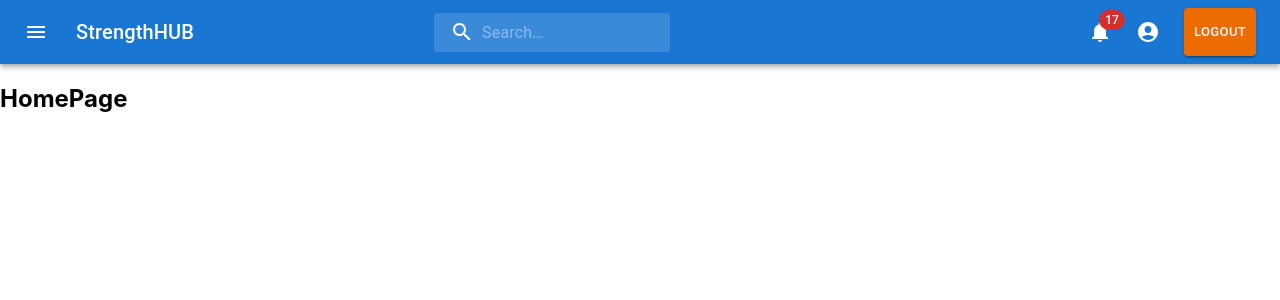
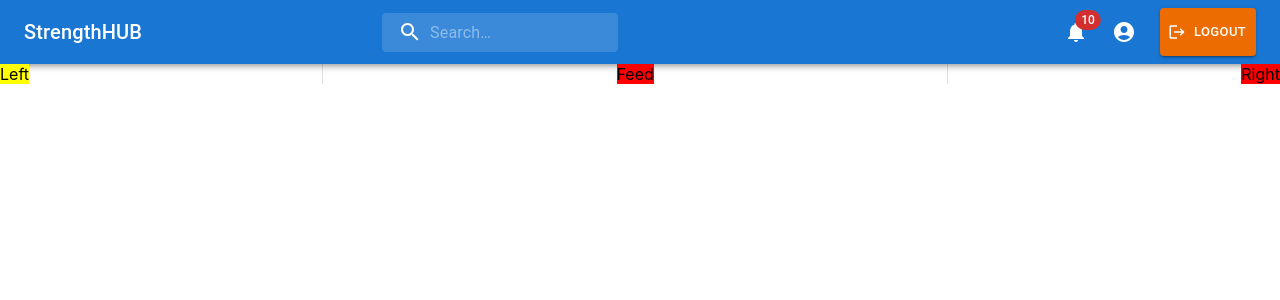
Before and after one commit to PAF-IT3030/JUN_WE_140, a React (Create React App) app in the folder frontend/: page /home in a window 1280 px wide. Shown: the top 300 px of the page. Built offline with nearby package versions, Linux system fonts and the light colour scheme.

Commit message:
Create home page structure.

```diff
--- /dev/null
+++ b/frontend/src/Components/Feed.js
@@ -0,0 +1,12 @@
+import { Box } from '@mui/material'
+import React from 'react'
+
+function Feed() {
+  return (
+    <Box sx={{backgroundColor:"red"}}>
+      Feed
+    </Box>
+  )
+}
+
+export default Feed
--- a/frontend/src/Components/NavBar.js
+++ b/frontend/src/Components/NavBar.js
@@ -1,5 +1,6 @@
 import {AppBar, IconButton, Toolbar, Typography} from '@mui/material'
 import logo from '../Images/logo.jpg'
+
 function NavBar() {
   return (
     <AppBar position='static'>
--- a/frontend/src/Components/PrimarySearchAppBar.js
+++ b/frontend/src/Components/PrimarySearchAppBar.js
@@ -12,8 +12,8 @@ import Menu from "@mui/material/Menu";
 import MenuIcon from "@mui/icons-material/Menu";
 import SearchIcon from "@mui/icons-material/Search";
 import AccountCircle from "@mui/icons-material/AccountCircle";
-import MailIcon from "@mui/icons-material/Mail";
 import NotificationsIcon from "@mui/icons-material/Notifications";
+import LogoutIcon from '@mui/icons-material/Logout';
 import MoreIcon from "@mui/icons-material/MoreVert";
 import { Button } from "@mui/material";
 
@@ -150,15 +150,7 @@ export default function PrimarySearchAppBar() {
     <Box sx={{ flexGrow: 1 }}>
       <AppBar position="static">
         <Toolbar>
-          <IconButton
-            size="large"
-            edge="start"
-            color="inherit"
-            aria-label="open drawer"
-            sx={{ mr: 2 }}
-          >
-            <MenuIcon />
-          </IconButton>
+
           <Typography
             variant="h6"
             noWrap
@@ -183,7 +175,7 @@ export default function PrimarySearchAppBar() {
               aria-label="show 17 new notifications"
               color="inherit"
             >
-              <Badge badgeContent={17} color="error">
+              <Badge badgeContent={10} color="error">
                 <NotificationsIcon />
               </Badge>
             </IconButton>
@@ -198,7 +190,7 @@ export default function PrimarySearchAppBar() {
             >
               <AccountCircle />
             </IconButton>
-           <Button variant="contained" color="warning" size="small" sx={{marginLeft:3}}>
+           <Button startIcon={<LogoutIcon/>} variant="contained" color="warning" size="small" sx={{marginLeft:3}}>
             Logout
            </Button>
           </Box>
--- /dev/null
+++ b/frontend/src/Components/RightSideBar.js
@@ -0,0 +1,8 @@
+import { Box } from "@mui/material";
+import React from "react";
+
+function RightSideBar() {
+  return <Box sx={{ backgroundColor: "red" }}>Right</Box>;
+}
+
+export default RightSideBar;
--- /dev/null
+++ b/frontend/src/Components/SideBar.js
@@ -0,0 +1,12 @@
+import { Box } from '@mui/material'
+import React from 'react'
+
+function SideBar() {
+  return (
+    <Box sx={{backgroundColor:"yellow"}}>
+        Left
+    </Box>
+  )
+}
+
+export default SideBar
--- a/frontend/src/Pages/HomePage.js
+++ b/frontend/src/Pages/HomePage.js
@@ -1,15 +1,26 @@
-import React from 'react'
-import NavBar from '../Components/NavBar'
-import PrimarySearchAppBar from '../Components/PrimarySearchAppBar'
+import React from "react";
+import { Box, Divider, Grid, Stack } from "@mui/material";
+import PrimarySearchAppBar from "../Components/PrimarySearchAppBar";
+import SideBar from "../Components/SideBar";
+import Feed from "../Components/Feed";
+import RightSideBar from "../Components/RightSideBar";
 
 function HomePage() {
   return (
-    <div>
+    <>
       {/* <NavBar/> */}
-      <PrimarySearchAppBar/>
-      <h2>HomePage</h2>
-    </div>
-  )
+      <PrimarySearchAppBar />
+      <Box>
+        <Stack direction="row" justifyContent="space-between">
+          <SideBar/>
+          <Divider orientation="vertical" variant="fullwidth" flexItem />
+          <Feed/>
+          <Divider orientation="vertical" variant="fullwidth" flexItem />
+          <RightSideBar/>
+        </Stack>
+      </Box>
+    </>
+  );
 }
 
-export default HomePage
+export default HomePage;
```
